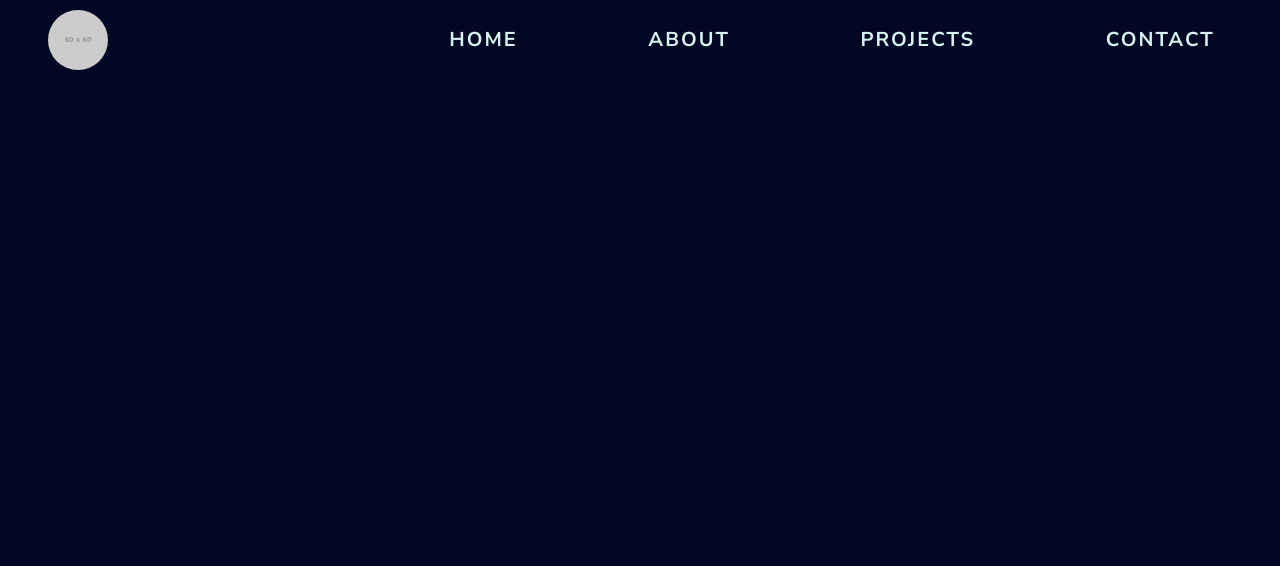
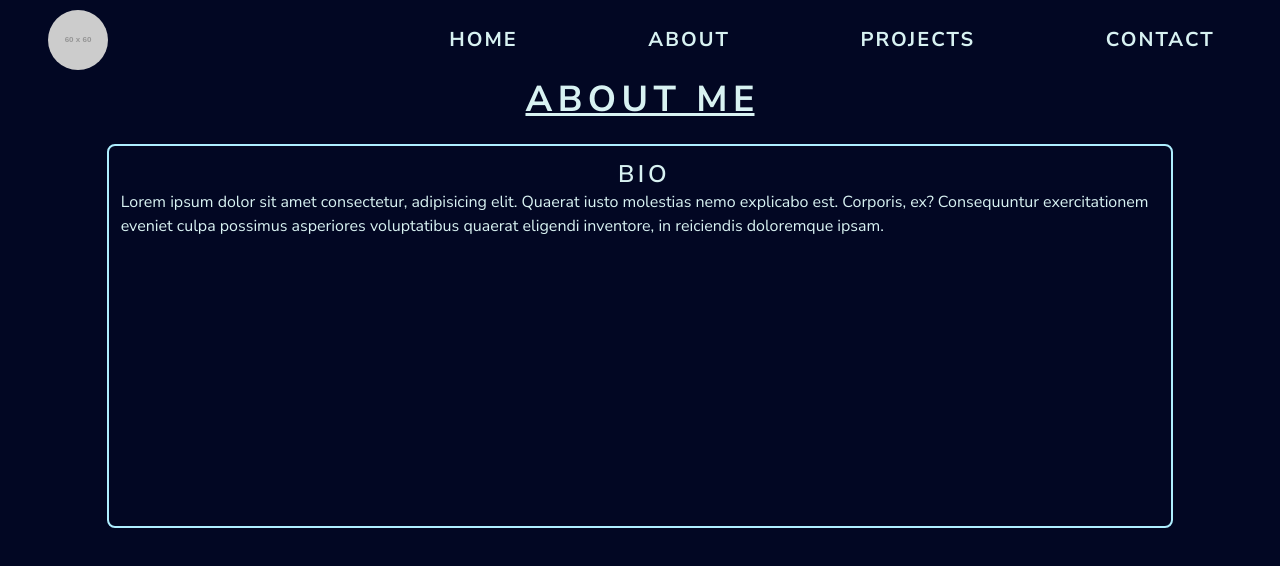
Before and after one commit to chris-kamp/portfolio-react, a React (Create React App) app: page /about in a window 1280 px wide. Shown: the top 566 px of the page. Built offline with nearby package versions, Linux system fonts and the light colour scheme.

Commit message:
add header and card to about page

```diff
--- a/public/index.html
+++ b/public/index.html
@@ -28,7 +28,7 @@
     -->
     <title>React App</title>
   </head>
-  <body class="bg-dark">
+  <body class="bg-dark font-nunito">
     <noscript>You need to enable JavaScript to run this app.</noscript>
     <div id="root"></div>
     <!--
--- a/src/components/about/About.js
+++ b/src/components/about/About.js
@@ -1,12 +1,19 @@
 import Navbar from "../nav/Navbar"
+import AboutHeading from "./AboutHeading"
 
 const About = () => {
   return (
     <div className="grid h-screen / grid-rows-2af">
       <Navbar />
-      <div className="flex flex-col xl:grid xl:grid-cols-2">
-
-      </div>
+      <main>
+        <AboutHeading />
+        <div className="flex flex-col items-center">
+          <div className="border-2 border-primary h-96 w-5/6 rounded-lg p-3">
+            <h2 className="text-center text-light text-2xl font-semibold tracking-2xwide ml-2">BIO</h2>
+            <p className="text-light ">Lorem ipsum dolor sit amet consectetur, adipisicing elit. Quaerat iusto molestias nemo explicabo est. Corporis, ex? Consequuntur exercitationem eveniet culpa possimus asperiores voluptatibus quaerat eligendi inventore, in reiciendis doloremque ipsam.</p>
+          </div>
+        </div>
+      </main>
     </div>
   )
 }
--- /dev/null
+++ b/src/components/about/AboutHeading.js
@@ -0,0 +1,10 @@
+const AboutHeading = () => {
+  return (
+    <>
+      {/* Span with tracking-normal removes trailing underline caused by letter spacing */}
+      <h1 className="text-4xl font-bold text-center underline text-light tracking-2xwide mb-6">ABOUT M<span className="tracking-normal">E</span></h1>
+    </>
+  )
+}
+
+export default AboutHeading
--- a/src/components/home/HomeBlurb.js
+++ b/src/components/home/HomeBlurb.js
@@ -1,9 +1,11 @@
+import { Link } from "react-router-dom";
+
 const HomeBlurb = () => {
   return (
   <div className="flex items-center h-4/6">
     <div className="p-0 ml-3 mr-3 sm:ml-12 sm:mr-0 sm:mt-16">
-      <h1 className="mb-4 font-nunito text-7xl sm:text-8xl text-light">Hi, I'm Chris.</h1>
-      <p className="font-nunito leading-normal xs:leading-relaxed text-2xl sm:text-3xl text-light ml-1.5">I'm a full-stack web developer in training. Until recently, I worked as a lawyer, but my passion for coding got the better of me. I'd love to help you build modern, engaging web applications. You can get in touch with me <a href="#" className="underline">here</a>.</p>
+      <h1 className="mb-4 text-7xl sm:text-8xl text-light">Hi, I'm Chris.</h1>
+      <p className="leading-normal xs:leading-relaxed sm:leading-relaxed text-2xl sm:text-3xl text-light ml-1.5">I'm a full-stack web developer in training. Until recently, I worked as a lawyer, but my passion for coding got the better of me. I'd love to help you build modern, engaging web applications. You can get in touch with me <Link to="/contact" className="underline">here</Link>.</p>
     </div>
   </div>
   )
--- a/src/components/nav/NavItem.js
+++ b/src/components/nav/NavItem.js
@@ -6,7 +6,7 @@ const NavItem = ({text, destination}) => {
       <Link
         to={destination}
         href="#"
-        className="flex items-center justify-center w-full h-full border-b border-transparent hover:border-white"
+        className="flex items-center justify-center w-full h-full border-b border-transparent hover:border-light"
       >
         {text}
       </Link>
--- a/src/components/nav/Navbar.js
+++ b/src/components/nav/Navbar.js
@@ -2,7 +2,7 @@ import NavItem from "./NavItem"
 
 const Navbar = () => {
   return (
-    <nav className="flex justify-between h-20 text-xl font-bold text-light font-nunito">
+    <nav className="flex justify-between h-20 text-xl font-bold text-light">
       <div className="flex items-center w-32 ml-3 sm:ml-12 min-w-max">
         <img
           src="https://via.placeholder.com/60"
--- a/tailwind.config.js
+++ b/tailwind.config.js
@@ -1,5 +1,5 @@
 const colors = require("tailwindcss/colors");
-const defaultTheme = require('tailwindcss/defaultTheme')
+const defaultTheme = require("tailwindcss/defaultTheme");
 
 module.exports = {
   purge: [],
@@ -22,11 +22,16 @@ module.exports = {
         16: "16px",
         32: "32px",
       },
+      letterSpacing: {
+        xwide: ".125em",
+        "2xwide": ".15em",
+        "3xwide": ".2em",
+      },
     },
     screens: {
-      'xs': '360px',
-      ...defaultTheme.screens
-    }
+      xs: "360px",
+      ...defaultTheme.screens,
+    },
   },
   variants: {
     extend: {
```
